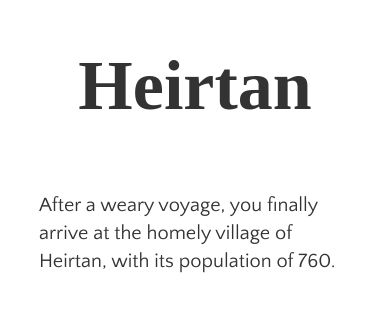
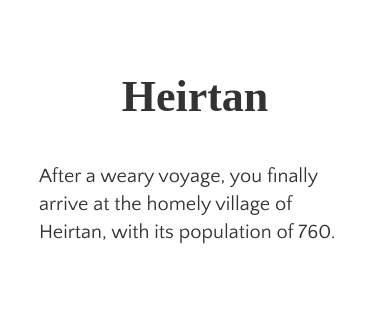
Before and after one commit to JoshuaSoileau/Tavern, a React (Create React App) app: page / in a window 390 px wide. Shown: the part 258-570 px from the top of the page. Built offline with nearby package versions, Linux system fonts and the light colour scheme; a web font is replaced by a local one.

Commit message:
More gitignore changes

```diff
--- a/package.json
+++ b/package.json
@@ -2,7 +2,7 @@
   "name": "tavern",
   "version": "0.1.0",
   "private": true,
-  "homepage": "http://get-tavern.com",
+  "homepage": "http://joshuasoileau.github.io",
   "dependencies": {
     "node-sass-chokidar": "^1.3.3",
     "react": "^16.5.2",
--- a/src/App.css
+++ b/src/App.css
@@ -14,7 +14,7 @@
 
 body {
   color: #333;
-  font-family: 'Quattrocento Sans', Sans-Serif;
+  font-family: "Quattrocento Sans", Sans-Serif;
   font-size: 20px;
   line-height: 1.4; }
 
@@ -24,13 +24,16 @@ h3,
 h4,
 h5,
 h6 {
-  font-family: 'Ovo', Serif;
+  font-family: "Ovo", Serif;
   font-size: 42px;
   text-align: center;
   margin-bottom: 0.8em; }
 
 h1 {
   font-size: 3.5em; }
+  @media (max-width: 768px) {
+    h1 {
+      font-size: 2.2em; } }
 
 p {
   font-size: 1em;
--- a/src/App.scss
+++ b/src/App.scss
@@ -1,5 +1,6 @@
 $transition-duration: 350ms;
-$fade-delay: $transition-duration/3;
+$fade-delay: $transition-duration / 3;
+
 @keyframes fade-in {
   0% {
     opacity: 0;
@@ -20,7 +21,7 @@ $fade-delay: $transition-duration/3;
 
 body {
   color: #333;
-  font-family: 'Quattrocento Sans', Sans-Serif;
+  font-family: "Quattrocento Sans", Sans-Serif;
   font-size: 20px;
   line-height: 1.4;
 }
@@ -31,7 +32,7 @@ h3,
 h4,
 h5,
 h6 {
-  font-family: 'Ovo', Serif;
+  font-family: "Ovo", Serif;
   font-size: 42px;
   text-align: center;
   margin-bottom: 0.8em;
@@ -39,6 +40,10 @@ h6 {
 
 h1 {
   font-size: 3.5em;
+
+  @media (max-width: 768px) {
+    font-size: 2.2em;
+  }
 }
 
 p {
--- a/src/models/Town.js
+++ b/src/models/Town.js
@@ -201,7 +201,7 @@ const Town = (() => {
       'As you make your way out of the treeline of the forest, you see',
       'As the sun descends downward, it falls on',
       'Your back is tired and your legs are jelly. Worn and ready for a rest, you finally arrive at',
-        'Drenched in sweat from your journey, you finally',
+      'Drenched in sweat from your journey, you finally arrive at',
       'You approach a steep valley, and as you look inside for the first time, you see',
     ];
 
```
Also changed, not shown: public/manifest.json, 9 other files (tests, documents, lock files or other folders). Lines whose indentation alone changed are shown as unchanged.
